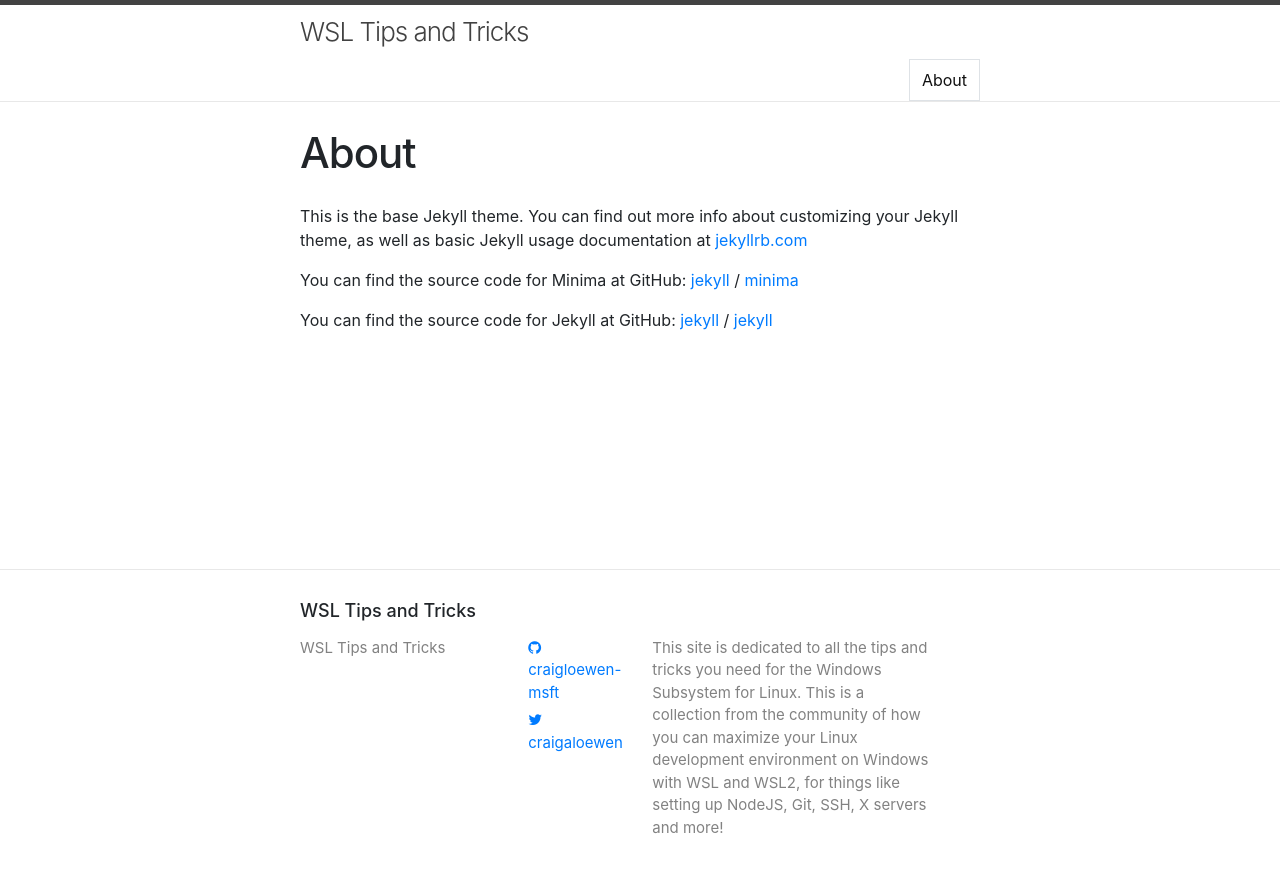
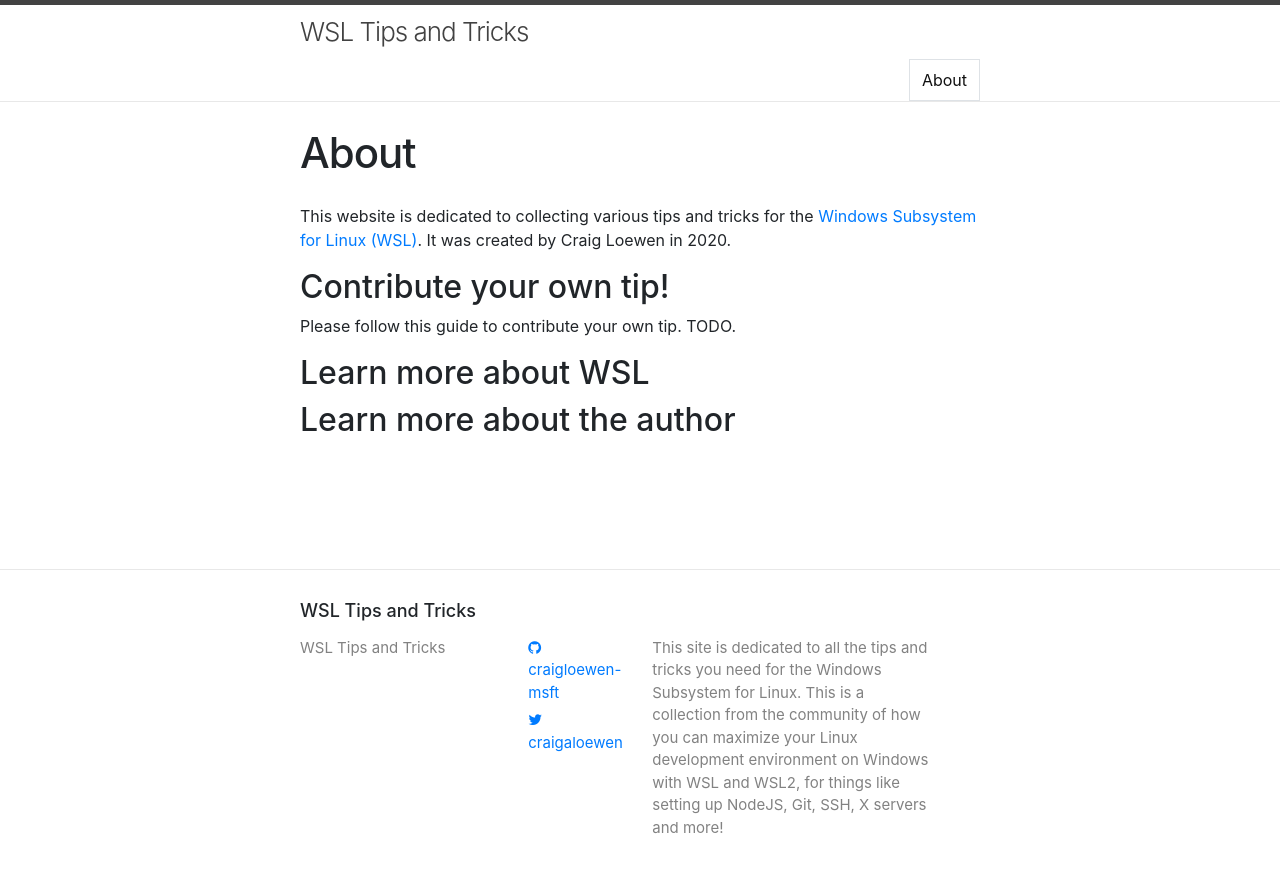
Before and after one commit to craigloewen-msft/WSLTipsAndTricks, a Jekyll site: the page built from about.markdown, in a window 1280 px wide. Shown: the top 873 px of the page. Built offline with Jekyll 4.4.1, drawn with Linux system fonts in a browser that asks for light colours; comment, search, counter and statistics services are not loaded.

Commit message:
Placeholder

```diff
--- a/_layouts/post.html
+++ b/_layouts/post.html
@@ -4,6 +4,7 @@
 <article class="post h-entry" itemscope itemtype="http://schema.org/BlogPosting">
 
   <header class="post-header">
+    <a href="{{ site.url }}">Back to home</a>
     <h1 class="post-title p-name" itemprop="name headline">{{ page.title | escape }}</h1>
     <p class="post-meta">
       <time class="dt-published" datetime="{{ page.date | date_to_xmlschema }}" itemprop="datePublished">
--- a/about.markdown
+++ b/about.markdown
@@ -4,15 +4,12 @@
 permalink: /about/
 ---
 
-This is the base Jekyll theme. You can find out more info about customizing your Jekyll theme, as well as basic Jekyll usage documentation at [jekyllrb.com](https://jekyllrb.com/)
+This website is dedicated to collecting various tips and tricks for the [Windows Subsystem for Linux (WSL)](https://aka.ms/wsldocs). It was created by Craig Loewen in 2020.
 
-You can find the source code for Minima at GitHub:
-[jekyll][jekyll-organization] /
-[minima](https://github.com/jekyll/minima)
+## Contribute your own tip!
 
-You can find the source code for Jekyll at GitHub:
-[jekyll][jekyll-organization] /
-[jekyll](https://github.com/jekyll/jekyll)
+Please follow this guide to contribute your own tip. TODO.
 
+## Learn more about WSL
 
-[jekyll-organization]: https://github.com/jekyll
+## Learn more about the author
```
Also changed, not shown: README.md.
